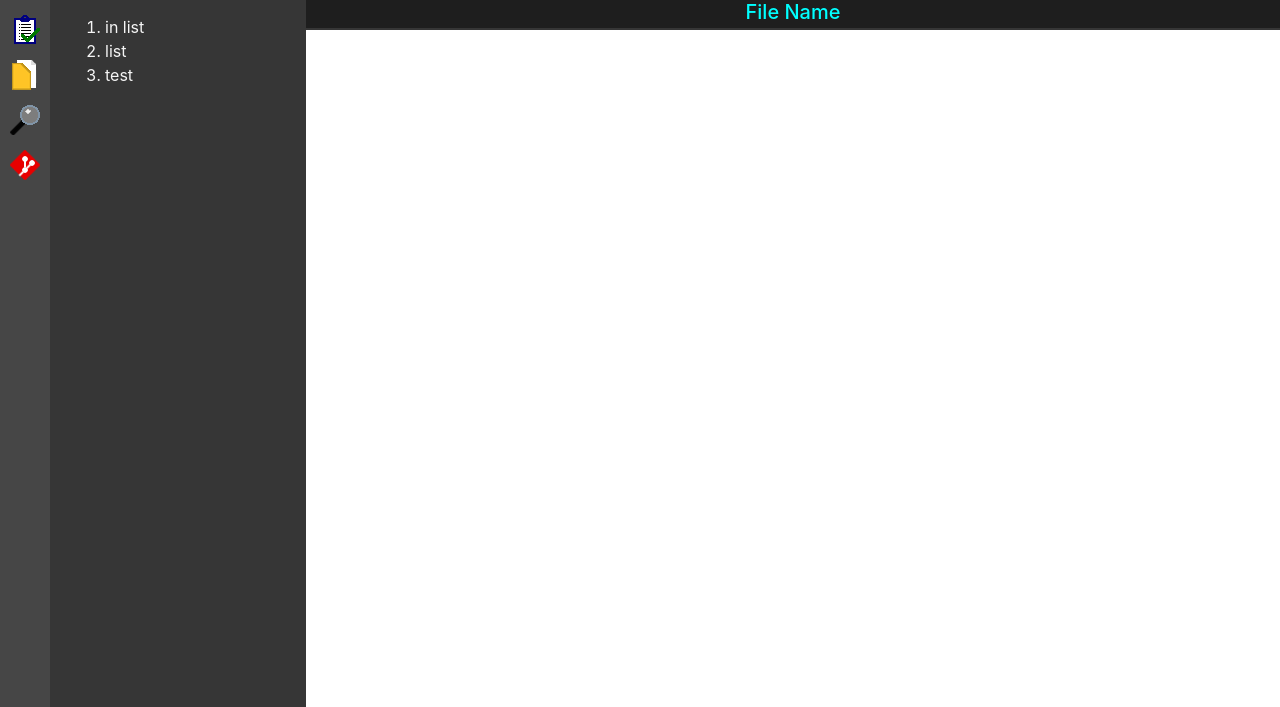
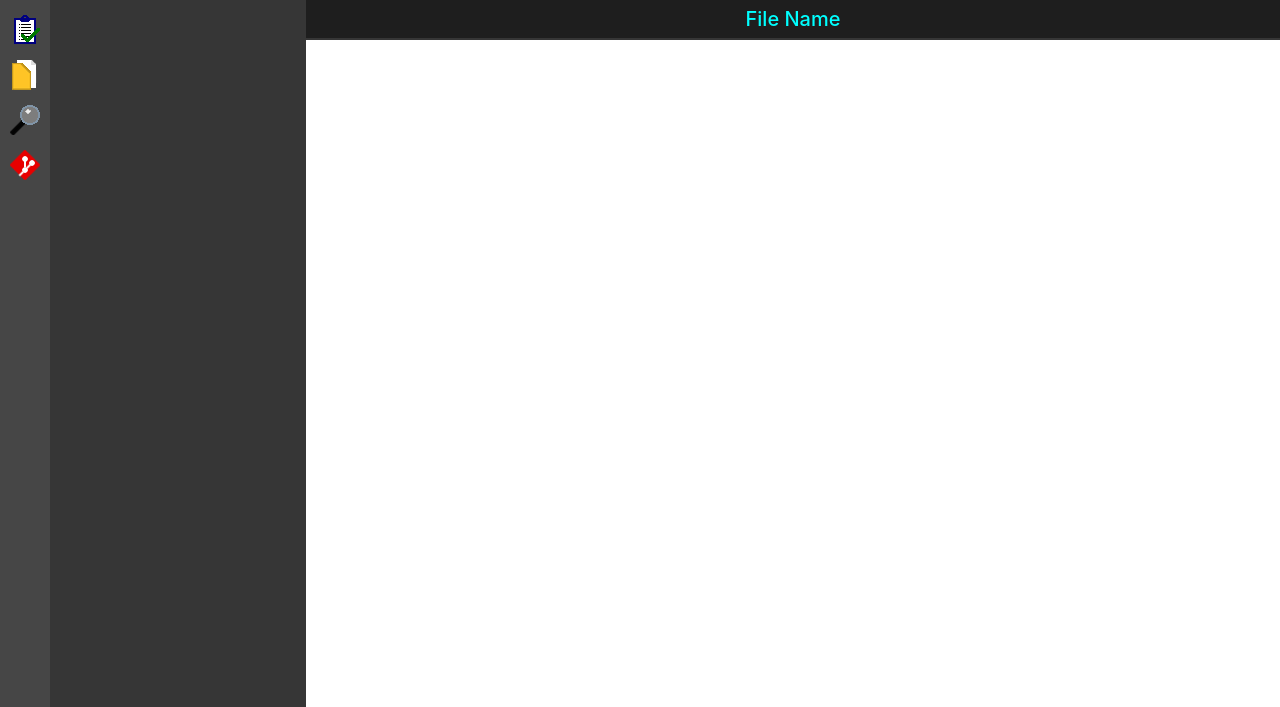
Before and after one commit to Team-Sigma-Stern/website, a website with bundled scripts: page index.html in a window 1280 px wide. Both pictures are taken after a click on the picture 25 px from the left and 82 px from the top of the page. Shown: the top 707 px of the page. Built offline with nearby package versions, Linux system fonts and the light colour scheme; a small style sheet from the web is missing; files whose address does not match are found by name.

Commit message:
small layout improvements

```diff
--- a/index.css
+++ b/index.css
@@ -22,13 +22,17 @@ html, body {
     background-color: rgb(54, 54, 54);
     width: 20%;
     display: none;
-    padding: 15px;
     color: whitesmoke;
 }
 
 #sidebar > div {
     display: none;
+    border-right: 2px solid rgb(54, 54, 54);
 
+}
+
+.sidebar-content {
+    padding: 15px;
 }
 
 #icon-bar {
@@ -46,13 +50,21 @@ html, body {
 }
 
 .header {
-    height: 30px;
+    height: 40px;
     border-bottom: 2px solid rgb(54, 54, 54);
     background-color: rgb(30,30,30);
+}
+
+.header h5 {
     color: aqua;
     text-align: center;
+    vertical-align: middle;
+    width: 100%;
+    height: 100%;
+    line-height: 38px;
+
 }
 
 #editor {
-    height: calc(100% - 30px);
+    height: calc(100% - 40px);
 }
--- a/index.html
+++ b/index.html
@@ -30,29 +30,38 @@
 				<div class="header">
 					<h5>Project Overview</h5>
 				</div>
+				<div class="sidebar-content">
+
+				</div>
 			</div>
 			<div id="explorer">
 				<div class="header">
 					<h5>Explorer</h5>
 				</div>
+				<div class="sidebar-content">
 					explorer
+				</div>
 			</div>
 			<div id="search">
 				<div class="header">
 					<h5>Search</h5>
 				</div>
+				<div class="sidebar-content">
 					search
+				</div>
 			</div>
 			<div id="git">
 				<div class="header">
 					<h5>Git Version Control</h5>
 				</div>
+				<div class="sidebar-content">
 					git
+				</div>
 			</div>
 			<div id="settings">
 				<div class="header">
 					<h5>Settings</h5>
-				</div>
+				</div><div class="sidebar-content">
 					<div>Fontsize</div>
 					<div>test</div>
 					<div></div>
@@ -64,17 +73,7 @@
 					<div></div>
 					<div></div>
 				</div>
-			<ol>
-				<li>
-					<div>in list</div>
-				</li>
-				<li>
-					<div>list</div>
-				</li>
-				<li>
-					<div>test</div>
-				</li>
-			</ol>
+			</div>
 		</div>
 		<div id="content" class="item">
 			<div class="header">
```
Lines whose indentation alone changed are shown as unchanged.
